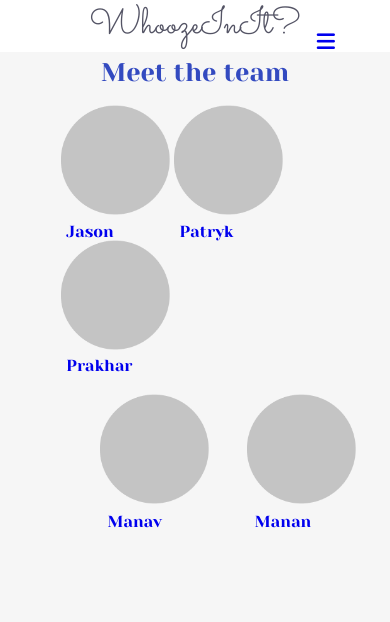
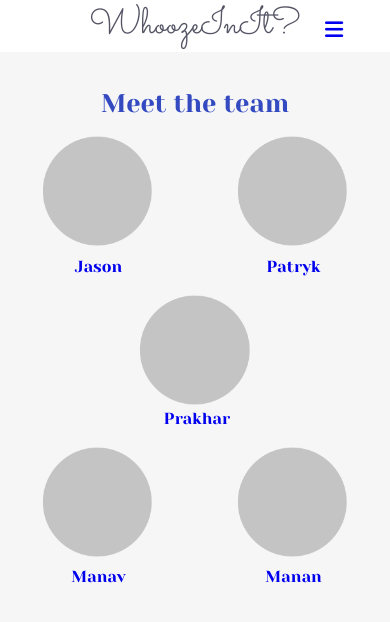
Before and after one commit to CSE-Courses/course-project-codeville, a web app: file contact.html in a window 390 px wide. Shown: the top 622 px of the page. Run offline with its HTML, style and script files only (its server is not run), Linux system fonts and the light colour scheme; some libraries are stand-ins or nearby versions.

Commit message:
complete

```diff
--- a/contact.html
+++ b/contact.html
@@ -33,11 +33,11 @@
                 <img src="res/img/name.png" alt="photo-Patryk">
                 <span><a href="mailto:pskasza@buffalo.edu">Patryk</a></span>
             </div>
-            <div class="name-tag">
+        </div>
+            <div class="name-tag mobile">
                 <img src="res/img/name.png" alt="photo-Prakhar">
                 <span><a href="mailto:prakharp@buffalo.edu">Prakhar</a></span>
             </div>
-        </div>
         <div class="row row2">
             <div class="name-tag">
                 <img src="res/img/name.png" alt="photo-Manav">
--- a/css/contact.css
+++ b/css/contact.css
@@ -13,29 +13,49 @@ body{
     height: calc(100vh - var(--header-height));
 }
 .row{
-    margin: 5% 0 0 15%;
+    margin: 5% 0 0 0;
 }
-.row span a{
+.name-tag span a{
     text-decoration: none;
 }
-.row.row1 .name-tag{
+.row.row1 .name-tag, .row.row2 .name-tag{
     display: inline-block;
-    width: 33%;
+    width: 49%;
 }
 .name-tag img{
     height: 110px;
 }
 .name-tag span{
     display: block;
-    margin: 5% 0 0 7%;
+    margin: 5% 0 0 0;
     color: #334ac0;
     font-family: 'Yeseva One', cursive, Arial, Helvetica, sans-serif;
 }
-.row.row2{
-    margin-left: 25%;
+.row.row2, .row.row1{
+    text-align: center;
 }
-.row.row2 .name-tag{
-    display: inline-block;
-    width: 49%;
-    margin: 0 auto;
+.row2{
+    margin-bottom: 5%;
 }
+.mobile{
+    padding-top: 5%;
+    text-align: center;
+}
+.mobile span{
+   margin-top : 1% ;
+}
+
+@media screen and (max-width: 760px){
+.name-tag span{
+    margin-left: 14%;
+}
+.name-tag span{
+    margin-right: 13%;
+}
+#heading{
+    padding-top: 10%;
+}
+.row2{
+    margin-bottom: 3%;
+}
+}
--- a/css/header.css
+++ b/css/header.css
@@ -73,7 +73,7 @@ header span{
   float: right;
   display: block;
   text-align: center;
-  padding: 14px 16px;
+  padding: 1% 2%;
   text-decoration: none;
 }
 
@@ -101,7 +101,7 @@ header span{
 	display: block;
 	position: absolute;
 	right: 10%;
-	top: 2%;
+	top: 15px;
 	box-shadow: none;
   }
 
@@ -109,21 +109,17 @@ header span{
 	left:0;
 }
 .topnav a:not(.icon){
-	width: 10%;
+
 	border-radius: 15px;
 	margin:0 0 2% 2%;
 }
 
   .topnav.responsive {position: relative;}
-  .topnav.responsive a.icon {
-    position: absolute;
-    right: 10%;
-    top: 5%;
-  }
+
   .topnav.responsive span{
 	display: block;
   }
-  .topnav.responsive a {
+  .topnav.responsive a:not(.icon) {
     float: none;
 	display:block;
     text-align: left;
@@ -132,3 +128,9 @@ header span{
 	  display: inline-block;
   }
 }
+
+@media screen and (max-width: 760px){
+.topnav a:not(.icon){
+	padding: 2% 3%;
+}
+}
```
